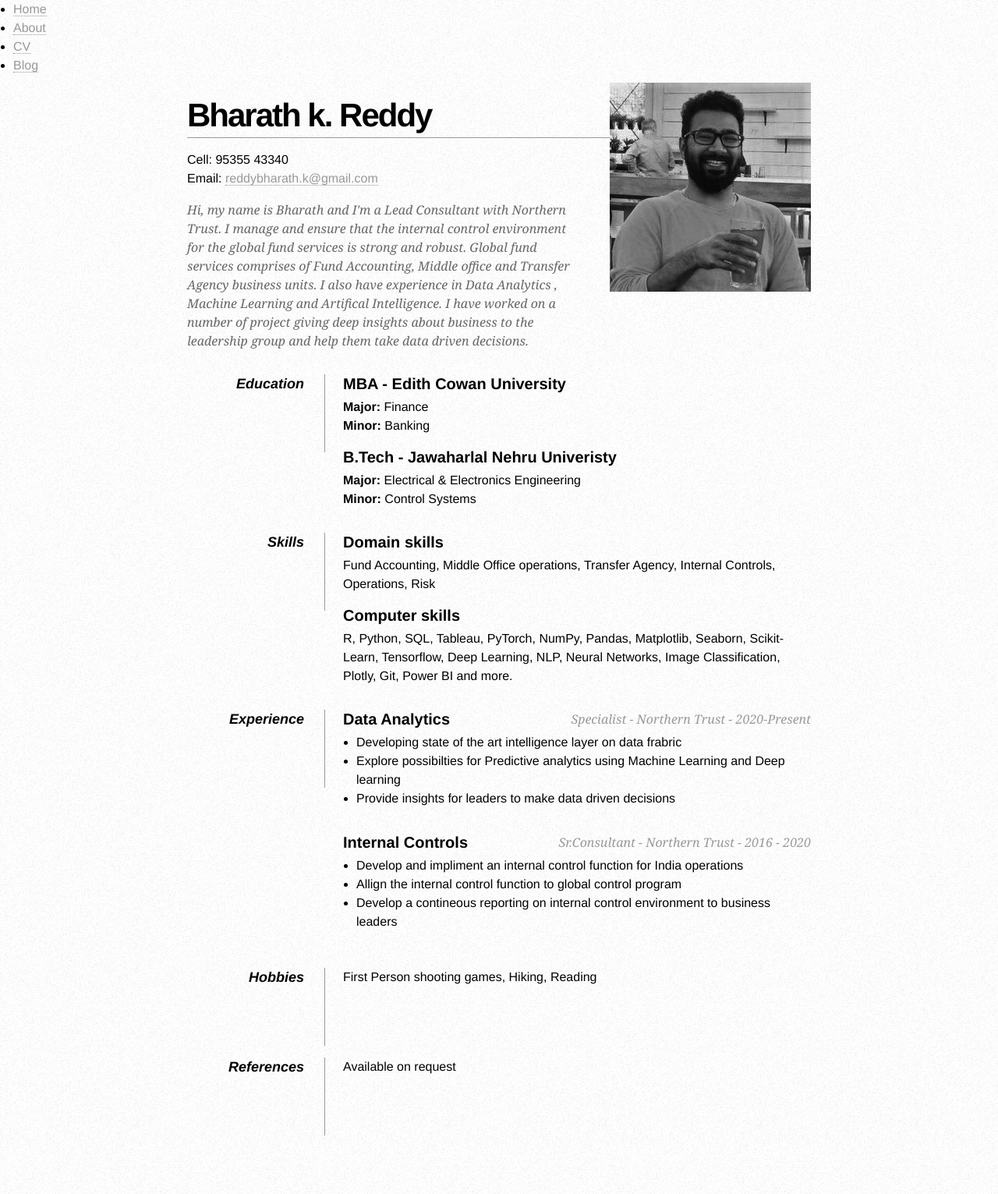
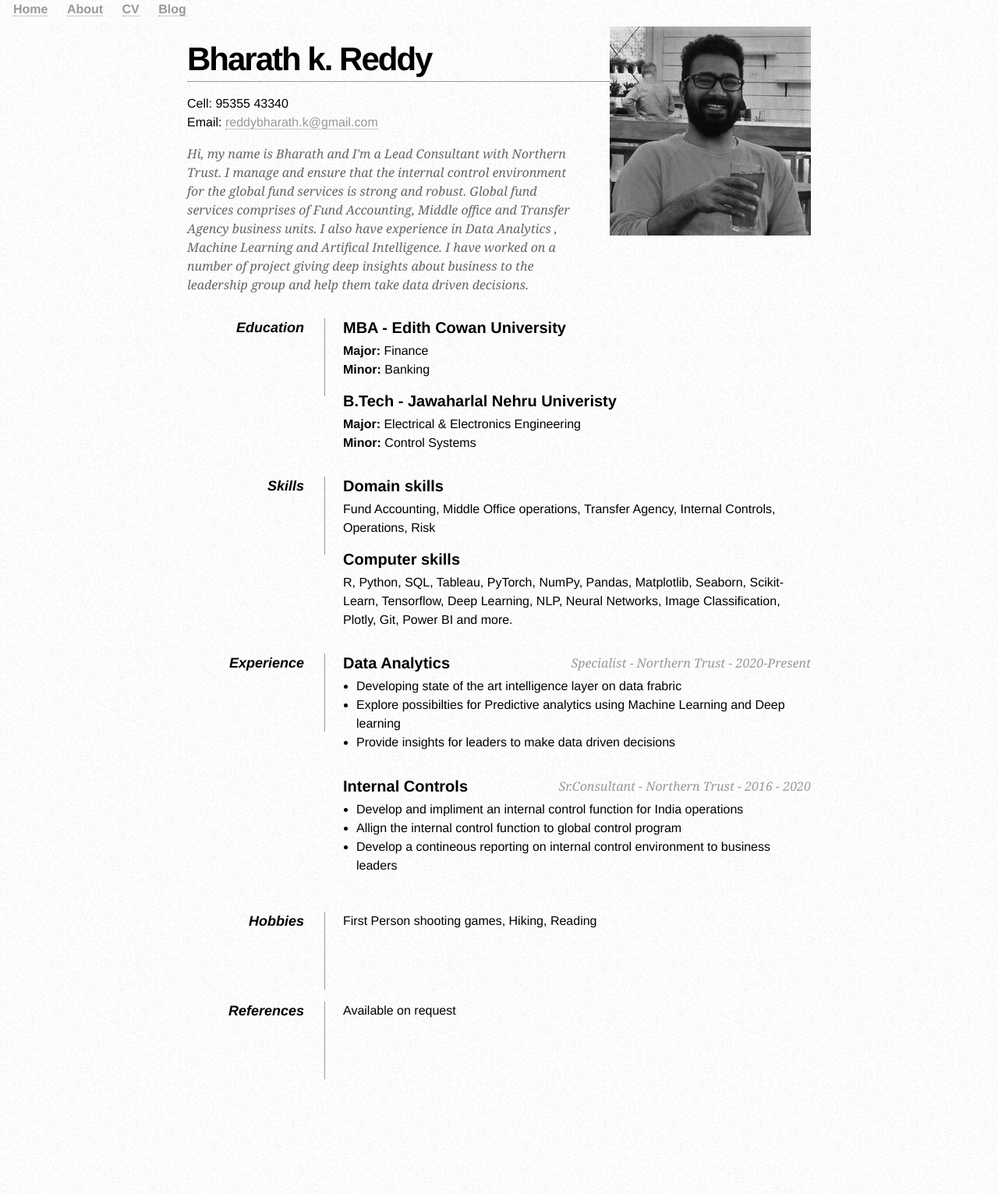
Before and after one commit to bharathkreddy/bharathkreddy.github.io, a Jekyll site: the page cv/index.html, which Jekyll copies as it is, in a window 1280 px wide. Shown: the whole page at 78% size. Built offline with Jekyll 4.4.1, drawn with Linux system fonts in a browser that asks for light colours.

Commit message:
Update index.html

```diff
--- a/cv/index.html
+++ b/cv/index.html
@@ -26,6 +26,16 @@
         dt { font-style: italic; font-weight: bold; font-size: 18px; text-align: right; padding: 0 26px 0 0; width: 150px; float: left; height: 100px; border-right: 1px solid #999;  }
         dd { width: 600px; float: right; }
         dd.clear { float: none; margin: 0; height: 15px; }
+	nav ul, footer ul {
+    		font-family:'Helvetica', 'Arial', 'Sans-Serif';
+    		padding: 0px;
+    		list-style: none;
+    		font-weight: bold;
+				}
+	nav ul li, footer ul li {
+    		display: inline;
+    		margin-right: 20px;
+				}
      </style>
 </head>
 
```
